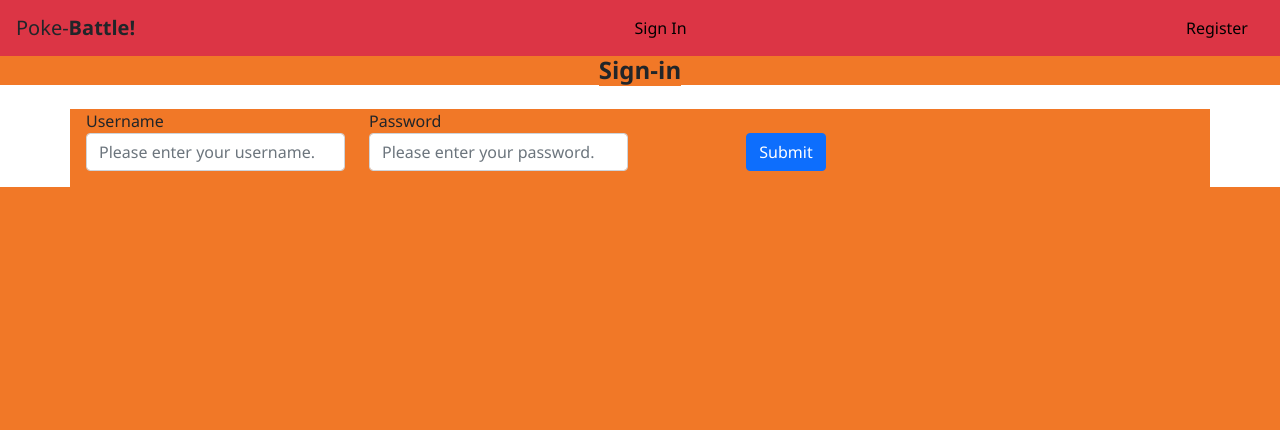
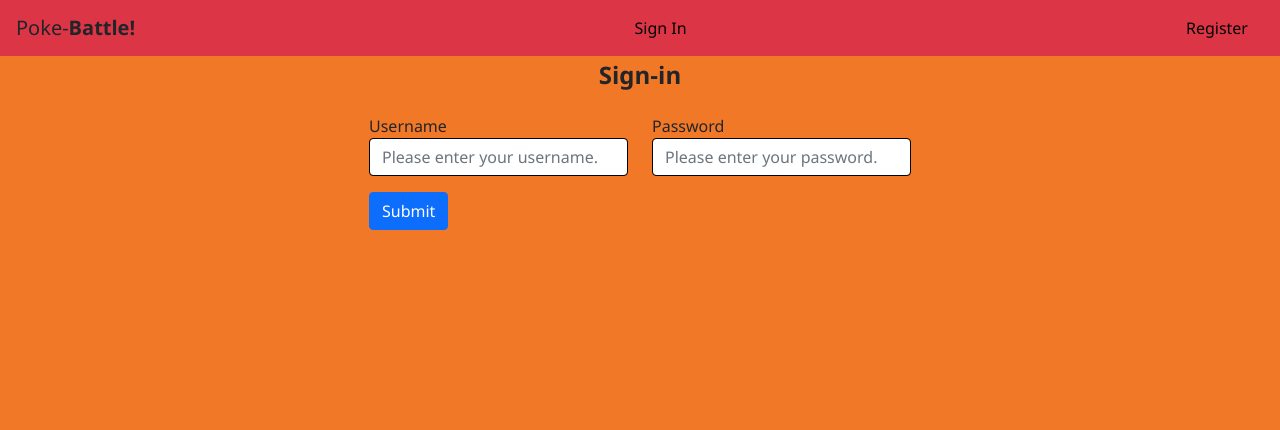
Before and after one commit to Brandt-C/jubilant-barnacle, a Flask app: page /user/ in a window 1280 px wide. Shown: the top 430 px of the page. Run offline with Flask 2, Linux system fonts and the light colour scheme; some libraries are stand-ins or nearby versions.

Commit message:
some styling

```diff
--- /dev/null
+++ b/app/static/css/signin.css
@@ -0,0 +1,13 @@
+body {
+    background-color: #f17827;
+}
+h4 {
+    margin-top: 5px;
+}
+
+.form-control {
+    border-color: black;
+}
+.submit {
+    align-content: center;
+}
--- /dev/null
+++ b/app/static/css/uhome.css
@@ -0,0 +1,3 @@
+body {
+    background-color: #f17827;
+}
--- a/app/templates/index.html
+++ b/app/templates/index.html
@@ -16,12 +16,12 @@
 
 <div class="container">
     <div class="row justify-content-center">
-        <h2>The first rule of Poke-Battle is that you don't talk about Poke-Battle. . .</h2>
+        <h3>The first rule of Poke-Battle is that you don't talk about Poke-Battle. . .</h3>
     </div>
     <div class="row justify-content-center">
         {% for x in randex.pokemon %}
-        <div class="card" style="width: 12rem;">
-            <img src="{{randex.pokemon[x].sprite}}" class="card-img-top" alt="poke image">
+        <div id="card" class="card m-3 border-5 border-danger" style="width: 14rem;">
+            <img src="{{randex.pokemon[x].sprite}}" class="card-img-top rounded-circle mt-1" alt="poke image">
             <div class="card-body">
                 <p class="card-text"><b>{{randex.pokemon[x].name.title()}}</b> {{ funp.pop()}}</p>
             </div>
--- a/app/user/usertemplates/signin.html
+++ b/app/user/usertemplates/signin.html
@@ -1,11 +1,15 @@
 {% extends './components/layout.html' %}
 
+{% block head %}
+<link rel="stylesheet" href="../../static/css/signin.css">
+{% endblock %}
 
 
 {% block content %}
 <h4 style="text-align: center;"><b>Sign-in</b></h4>
 <div class="container mt-4">
-    <form class="row justify-content-md-center" method="POST">
+    <form method="POST">
+        <div class="row justify-content-md-center">
         {{ sform.hidden_tag() }}
         <div class="mb-3 col-3">
             {{ sform.username.label }}
@@ -15,10 +19,14 @@
             {{ sform.password.label }}
             {{ sform.password(class='form-control', placeholder='Please enter your password.')}}
         </div>
-        <div class="d-grid gap-2 col-4 mx-auto mt-4">
+</div>
+        <div class="row justify-content-md-center">
+        <div class="d-grid gap-2 col-6 ">
             {{ sform.submit(class='btn btn-primary') }}
         </div>
+        </div>
         <br>
+
     </form>
 </div>
 
```
Also changed, not shown: app/static/css/index.css (+15 -0 lines), app/static/css/reg.css (added, +7 -0 lines), app/user/usertemplates/register.html (+6 -2 lines), app/user/usertemplates/userhome.html (+7 -0 lines).
